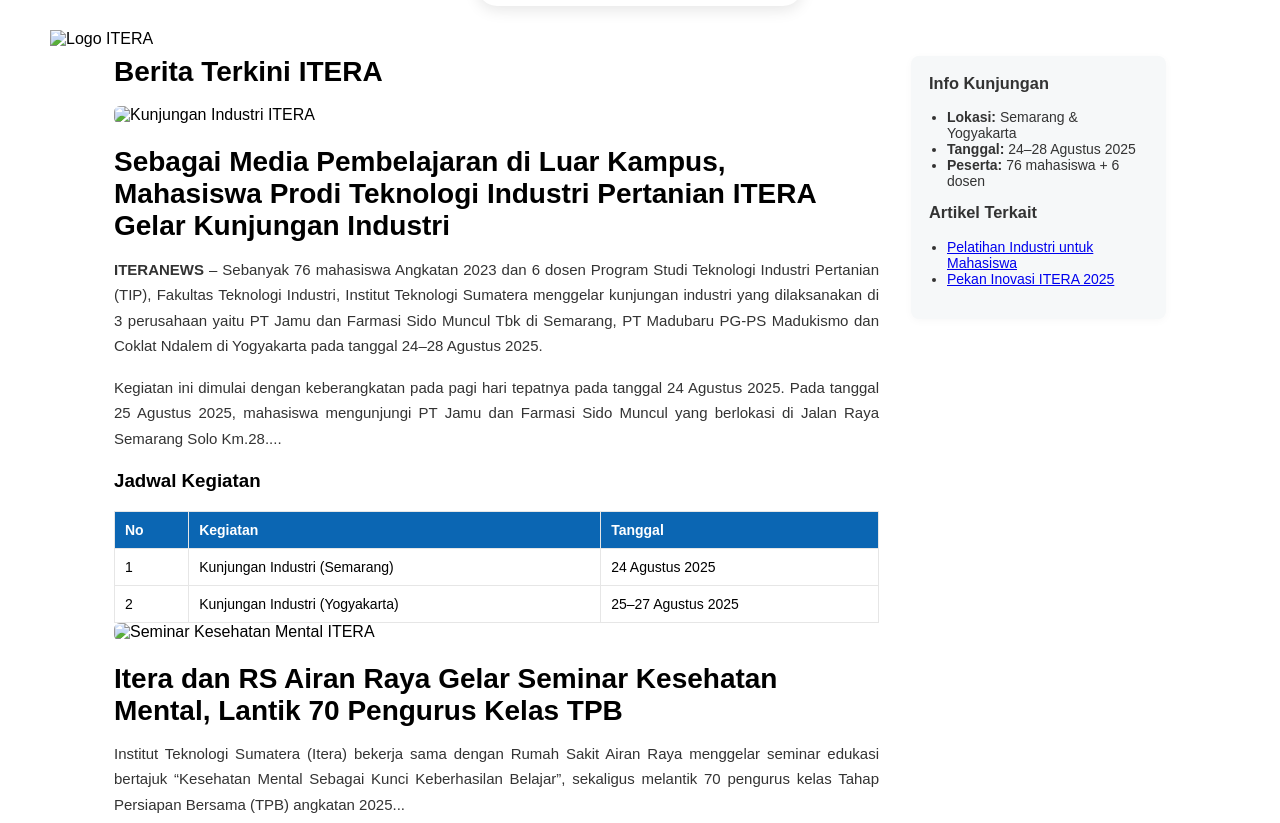
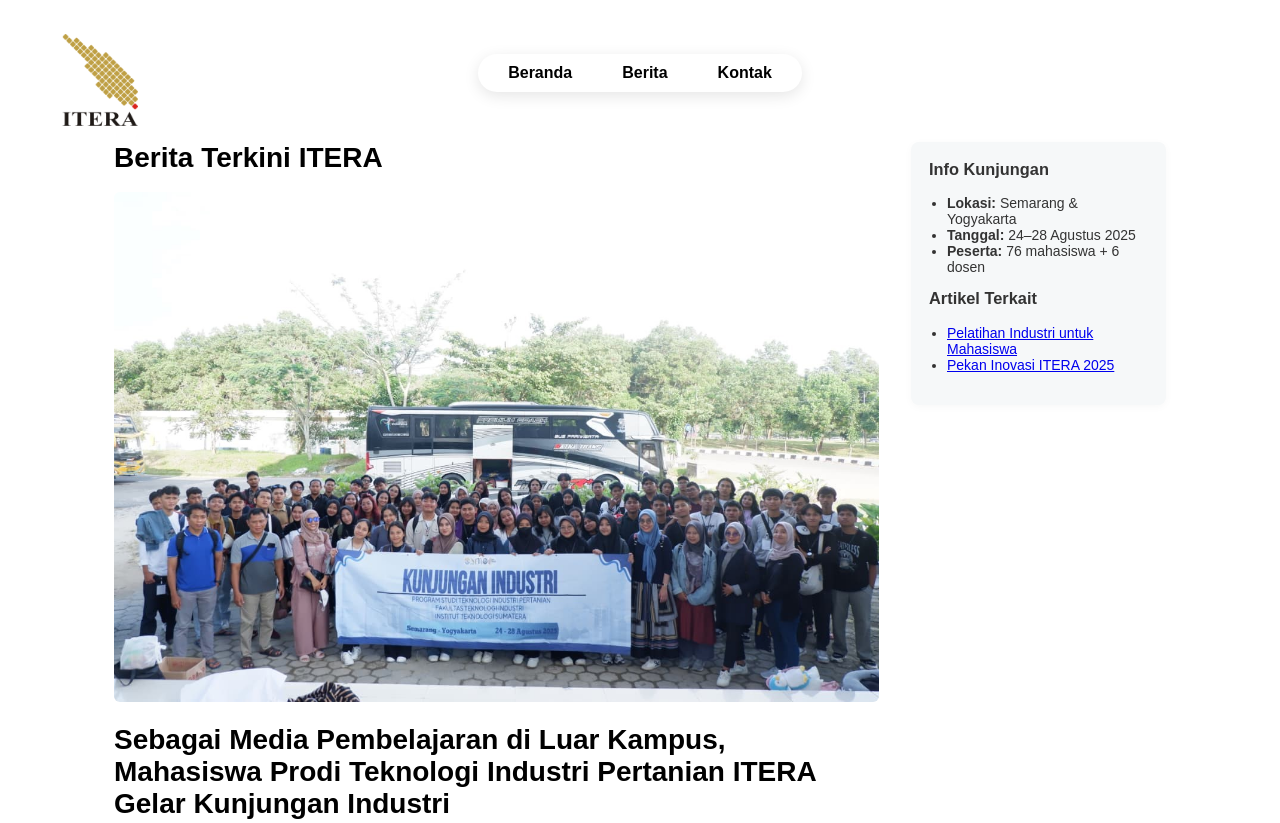
Before and after one commit to DaffaDesuandi2/tugas2, a plain HTML site: page berita.html in a window 1280 px wide. Shown: the top 823 px of the page. Drawn offline with Linux system fonts and the light colour scheme; the site is published under a folder, as on GitHub Pages, so addresses that start at the root find nothing.

Commit message:
Update berita.html

```diff
--- a/berita.html
+++ b/berita.html
@@ -131,7 +131,7 @@
 <body>
   <header>
     <div class="header-inner">
-      <img class="logo" src="/tugas2/image/Logo_ITERA-removebg-preview.png" alt="Logo ITERA">
+      <img class="logo" src="image/Logo_ITERA-removebg-preview.png" alt="Logo ITERA">
       <div class="nav-container" role="navigation" aria-label="Main navigation">
         <nav>
           <ul>
@@ -150,7 +150,7 @@
       <h1>Berita Terkini ITERA</h1>
 
       <article>
-        <img class="hero" src="/tugas2/image/11.jpg" alt="Kunjungan Industri ITERA" >
+        <img class="hero" src="image/11.jpg" alt="Kunjungan Industri ITERA" >
         <h2>Sebagai Media Pembelajaran di Luar Kampus, Mahasiswa Prodi Teknologi Industri Pertanian ITERA Gelar Kunjungan Industri</h2>
 
         <p><strong>ITERANEWS</strong> – Sebanyak 76 mahasiswa Angkatan 2023 dan 6 dosen Program Studi Teknologi Industri Pertanian (TIP), Fakultas Teknologi Industri, Institut Teknologi Sumatera menggelar kunjungan industri yang dilaksanakan di 3 perusahaan yaitu PT Jamu dan Farmasi Sido Muncul Tbk di Semarang, PT Madubaru PG-PS Madukismo dan Coklat Ndalem di Yogyakarta pada tanggal 24–28 Agustus 2025.</p>
@@ -183,7 +183,7 @@
       </article>
 
       <article>
-        <img class="hero" src="/tugas2/image/1.jpg" alt="Seminar Kesehatan Mental ITERA" >
+        <img class="hero" src="image/1.jpg" alt="Seminar Kesehatan Mental ITERA" >
         <h2>Itera dan RS Airan Raya Gelar Seminar Kesehatan Mental, Lantik 70 Pengurus Kelas TPB</h2>
         <p>Institut Teknologi Sumatera (Itera) bekerja sama dengan Rumah Sakit Airan Raya menggelar seminar edukasi bertajuk “Kesehatan Mental Sebagai Kunci Keberhasilan Belajar”, sekaligus melantik 70 pengurus kelas Tahap Persiapan Bersama (TPB) angkatan 2025...</p>
       </article>
```
